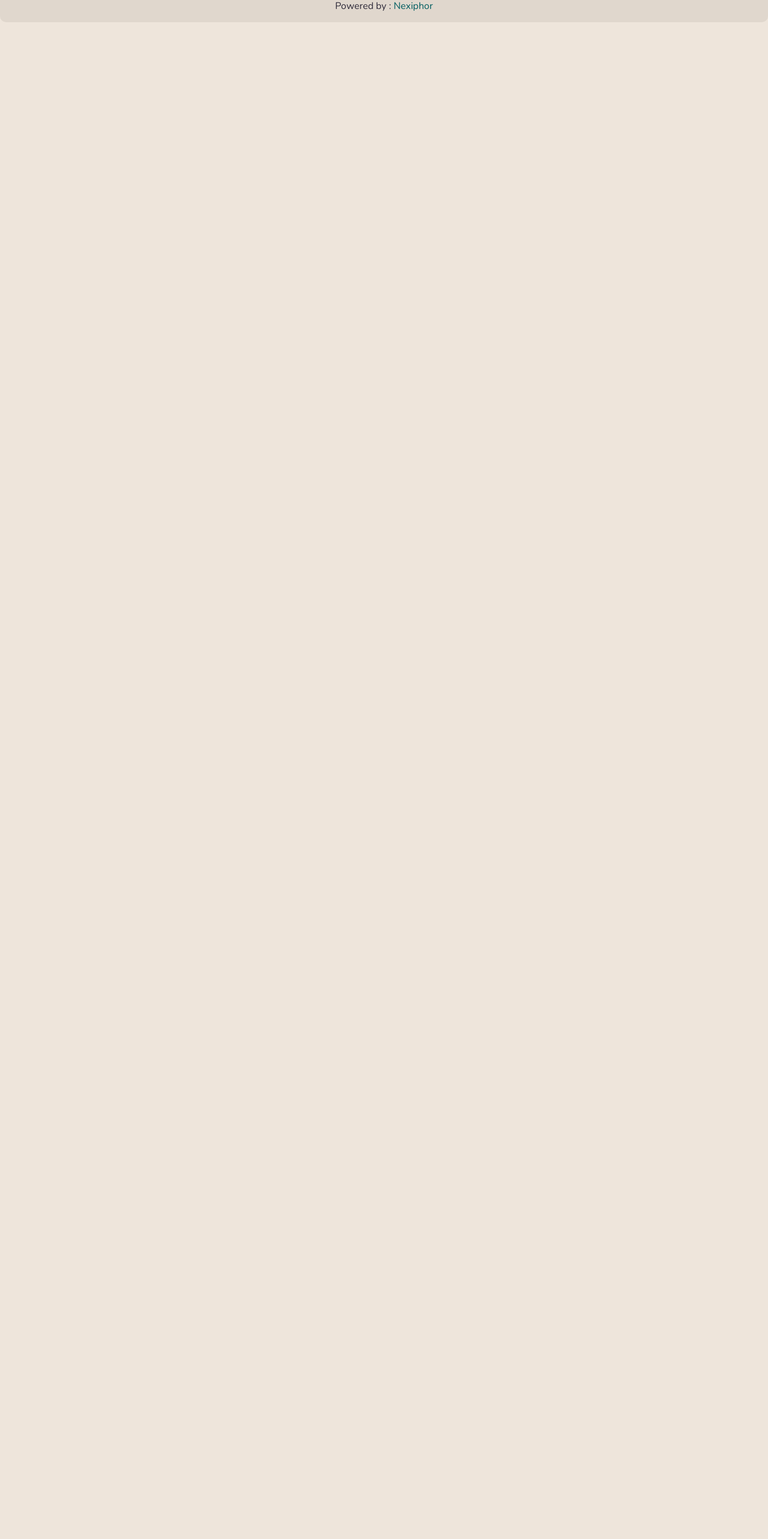
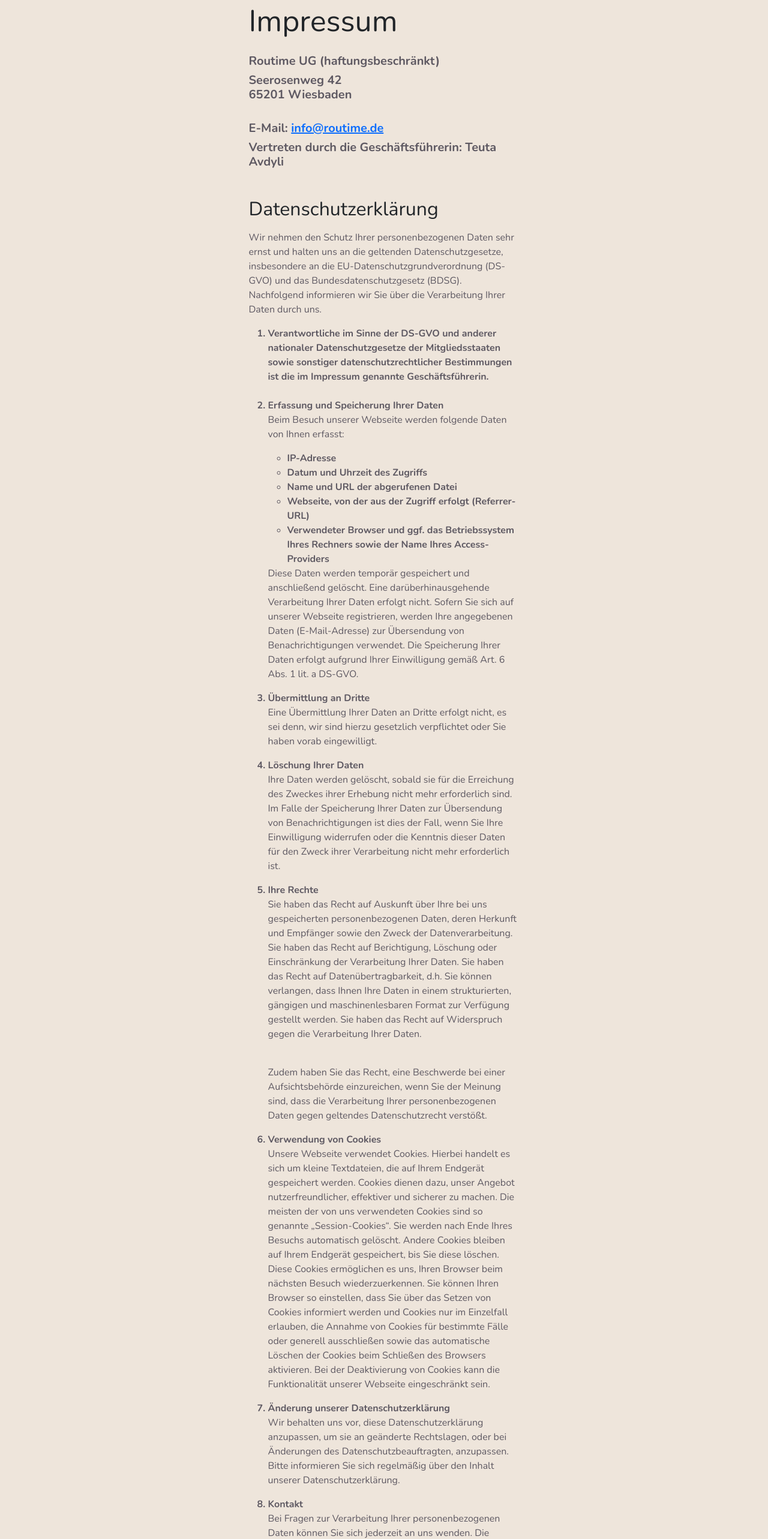
Before and after one commit to ensarspahiu/routime-ecommerce, an Angular app: page /impressum in a window 1280 px wide. Before the commit this address led to /. Shown: the part 120-2686 px from the top of the page at 60% size. Before the commit the page ends 800 px from the top, so only its background shows below. Built offline with nearby package versions, Linux system fonts and the light colour scheme.

Commit message:
impressum completed

```diff
--- a/src/app/app-routing.module.ts
+++ b/src/app/app-routing.module.ts
@@ -4,6 +4,7 @@
 import { AboutUsComponent } from './components/about-us/about-us.component';
 import {ContactUsComponent} from "./components/contact-us/contact-us.component";
 import {ProductsComponent} from "./components/products/products.component";
+import { ImpressumComponent } from './components/impressum/impressum.component';
 
 const routes: Routes = [
   {
@@ -20,6 +21,9 @@
   },
   {
     path: 'products', component: ProductsComponent
+  },
+  {
+    path: 'impressum', component: ImpressumComponent
   }
 ];
 
--- a/src/app/app.component.html
+++ b/src/app/app.component.html
@@ -25,11 +25,9 @@
   </nav>
   <router-outlet #test></router-outlet>
   <footer>
-    Impressum -  Datenschutzerklärung -  © Copyright 2023 routime - All Rights
-    Reserved
-    <br>
-    Powered by : <a style="text-decoration: none; color:#005d60" href="https://www.nexiphor.com/" target="_blank"> Nexiphor</a>
-
+    <a style="text-decoration: none; color:#005d60" href="/impressum">Impressum - Datenschutzerklärung </a>- ©
+    Copyright 2023 Routime - All Rights
+    Reserve
   </footer>
 </div>
 
--- a/src/app/app.module.ts
+++ b/src/app/app.module.ts
@@ -10,6 +10,7 @@
 import { CheckOutComponent } from './components/check-out/check-out.component';
 import { FaqComponent } from './components/faq/faq.component';
 import {FormsModule} from "@angular/forms";
+import { ImpressumComponent } from './components/impressum/impressum.component';
 
 @NgModule({
   declarations: [
@@ -19,7 +20,8 @@
     ContactUsComponent,
     ProductsComponent,
     CheckOutComponent,
-    FaqComponent
+    FaqComponent,
+    ImpressumComponent
   ],
     imports: [
         BrowserModule,
--- a/src/app/components/contact-us/contact-us.component.scss
+++ b/src/app/components/contact-us/contact-us.component.scss
@@ -1,7 +1,6 @@
 .container {
   font-family: 'Nunito', sans-serif;
   max-width: 900px;
-  height: 100vh;
 }
 
 h1 {
--- a/src/app/components/home/home.component.html
+++ b/src/app/components/home/home.component.html
@@ -90,7 +90,8 @@
           <li>Reparaturservice</li>
           <li>Keine Strahlung durch WLAN oder ähnliches</li>
           <li>Keine Aufnahmefunktion für erhöhte Sicherheit</li>
-          <li>Zukunftssicher durch Updates: Wir planen regelmäßige Updates, die einfach und bequem über die Routime-App installiert werden können. So bleibt deine Routime Wanduhr immer auf dem neuesten Stand.</li>
+          <li>Zukunftssicher durch Updates: Wir planen regelmäßige Updates, die einfach und bequem über die Routime-App
+            installiert werden können. So bleibt deine Routime Wanduhr immer auf dem neuesten Stand.</li>
         </ul>
       </div>
     </div>
@@ -154,6 +155,27 @@
     </div>
   </div>
 </div>
-<div class="contact">
-  <app-contact-us></app-contact-us>
+<div class="contact pt-5 pb-5">
+  <div class="container">
+    <h1 class="text-center">Schreibe uns eine Nachricht !</h1>
+    <form (ngSubmit)="submitForm()">
+      <div class="row">
+        <div class="col-md-6 form-group">
+          <input type="text" class="form-control" placeholder="Name" id="name" name="name" [(ngModel)]="contact.name"
+            required>
+        </div>
+        <div class="col-md-6 form-group">
+          <input type="email" class="form-control" placeholder="E-Mail" id="email" name="email"
+            [(ngModel)]="contact.email" required>
+        </div>
+      </div>
+
+      <div class="form-group">
+        <textarea class="form-control" placeholder="Kommentar" id="comment" name="comment" [(ngModel)]="contact.comment"
+          required></textarea>
+      </div>
+
+      <button type="submit">Send</button>
+    </form>
+  </div>
 </div>
--- a/src/app/components/home/home.component.ts
+++ b/src/app/components/home/home.component.ts
@@ -7,6 +7,17 @@
 })
 export class HomeComponent {
 
+  contact = {
+    name: '',
+    email: '',
+    phone: '',
+    comment: ''
+  };
+
+  submitForm() {
+    // You can handle the form submission here, e.g., send data to a server.
+    console.log('Form submitted:', this.contact);
+  }
 
   ngAfterViewInit(){
     const options = {
--- /dev/null
+++ b/src/app/components/impressum/impressum.component.html
@@ -0,0 +1,111 @@
+<div class="container mt-5">
+    <div class="row justify-content-center">
+        <div class="col-5">
+            <h1>Impressum</h1>
+            <h5 class="mt-4">Routime UG (haftungsbeschränkt)</h5>
+            <h5>Seerosenweg 42<br>65201 Wiesbaden</h5>
+            <br>
+            <h5>E-Mail: <a href="mailto:info@routime.de">info@routime.de</a></h5>
+            <h5>Vertreten durch die Geschäftsführerin: Teuta Avdyli</h5>
+            <h2 class="mt-5">Datenschutzerklärung</h2>
+            <p class="mt-3"> Wir nehmen den Schutz Ihrer personenbezogenen Daten sehr ernst und halten uns an die
+                geltenden Datenschutzgesetze, insbesondere an die EU-Datenschutzgrundverordnung (DS-
+                GVO) und das Bundesdatenschutzgesetz (BDSG). Nachfolgend informieren wir Sie über die
+                Verarbeitung Ihrer Daten durch uns.
+            </p>
+            <ol>
+                <li>
+                    Verantwortliche im Sinne der DS-GVO und anderer nationaler Datenschutzgesetze
+                    der Mitgliedsstaaten sowie sonstiger datenschutzrechtlicher Bestimmungen ist die im
+                    Impressum genannte Geschäftsführerin.
+                </li>
+                <br>
+                <li>
+                    Erfassung und Speicherung Ihrer Daten
+                    <p>Beim Besuch unserer Webseite werden folgende Daten von Ihnen erfasst:</p>
+                    <ul>
+                        <li>IP-Adresse</li>
+                        <li>Datum und Uhrzeit des Zugriffs</li>
+                        <li>
+                            Name und URL der abgerufenen Datei
+                        </li>
+                        <li>Webseite, von der aus der Zugriff erfolgt (Referrer-URL)</li>
+                        <li>Verwendeter Browser und ggf. das Betriebssystem Ihres Rechners sowie der Name
+                            Ihres Access-Providers</li>
+                    </ul>
+                    <p>Diese Daten werden temporär gespeichert und anschließend gelöscht. Eine
+                        darüberhinausgehende Verarbeitung Ihrer Daten erfolgt nicht. Sofern Sie sich auf unserer
+                        Webseite registrieren, werden Ihre angegebenen Daten (E-Mail-Adresse) zur Übersendung
+                        von Benachrichtigungen verwendet. Die Speicherung Ihrer Daten erfolgt aufgrund Ihrer
+                        Einwilligung gemäß Art. 6 Abs. 1 lit. a DS-GVO.</p>
+                </li>
+                <li>
+                    Übermittlung an Dritte
+                    <p>Eine Übermittlung Ihrer Daten an Dritte erfolgt nicht, es sei denn, wir sind hierzu
+                        gesetzlich verpflichtet oder Sie haben vorab eingewilligt.
+                    </p>
+                </li>
+                <li>
+                    Löschung Ihrer Daten
+                    <p>Ihre Daten werden gelöscht, sobald sie für die Erreichung des Zweckes ihrer Erhebung
+                        nicht mehr erforderlich sind. Im Falle der Speicherung Ihrer Daten zur Übersendung
+                        von Benachrichtigungen ist dies der Fall, wenn Sie Ihre Einwilligung widerrufen oder
+                        die Kenntnis dieser Daten für den Zweck ihrer Verarbeitung nicht mehr erforderlich
+                        ist.</p>
+                </li>
+                <li>Ihre Rechte
+                    <p>Sie haben das Recht auf Auskunft über Ihre bei uns gespeicherten personenbezogenen
+                        Daten, deren Herkunft und Empfänger sowie den Zweck der Datenverarbeitung. Sie
+                        haben das Recht auf Berichtigung, Löschung oder Einschränkung der Verarbeitung
+                        Ihrer Daten. Sie haben das Recht auf Datenübertragbarkeit, d.h. Sie können verlangen,
+                        dass Ihnen Ihre Daten in einem strukturierten, gängigen und maschinenlesbaren
+                        Format zur Verfügung gestellt werden. Sie haben das Recht auf Widerspruch gegen
+                        die Verarbeitung Ihrer Daten.</p>
+                    <br>
+                    <p>
+                        Zudem haben Sie das Recht, eine Beschwerde bei einer Aufsichtsbehörde einzureichen, wenn
+                        Sie der Meinung sind, dass die Verarbeitung Ihrer personenbezogenen Daten gegen geltendes
+                        Datenschutzrecht verstößt.
+                    </p>
+                </li>
+                <li>
+                    Verwendung von Cookies
+                    <p>Unsere Webseite verwendet Cookies. Hierbei handelt es sich um kleine Textdateien,
+                        die auf Ihrem Endgerät gespeichert werden. Cookies dienen dazu, unser Angebot
+                        nutzerfreundlicher, effektiver und sicherer zu machen. Die meisten der von uns
+                        verwendeten Cookies sind so genannte „Session-Cookies“. Sie werden nach Ende
+                        Ihres Besuchs automatisch gelöscht. Andere Cookies bleiben auf Ihrem Endgerät
+                        gespeichert, bis Sie diese löschen. Diese Cookies ermöglichen es uns, Ihren Browser
+                        beim nächsten Besuch wiederzuerkennen. Sie können Ihren Browser so einstellen,
+                        dass Sie über das Setzen von Cookies informiert werden und Cookies nur im
+                        Einzelfall erlauben, die Annahme von Cookies für bestimmte Fälle oder generell
+                        ausschließen sowie das automatische Löschen der Cookies beim Schließen des
+                        Browsers aktivieren. Bei der Deaktivierung von Cookies kann die Funktionalität
+                        unserer Webseite eingeschränkt sein.</p>
+                </li>
+                <li>Änderung unserer Datenschutzerklärung
+                    <p>
+                        Wir behalten uns vor, diese Datenschutzerklärung anzupassen, um sie an geänderte
+                        Rechtslagen, oder bei Änderungen des Datenschutzbeauftragten, anzupassen. Bitte
+                        informieren Sie sich regelmäßig über den Inhalt unserer Datenschutzerklärung.
+                    </p>
+                </li>
+                <li>Kontakt
+                    <p>Bei Fragen zur Verarbeitung Ihrer personenbezogenen Daten können Sie sich jederzeit
+                        an uns wenden. Die Kontaktdaten finden Sie im Impressum.</p>
+                </li>
+                <li>
+                    Verantwortliche Stelle
+                    <p>Die verantwortliche Stelle für die Datenverarbeitung auf unserer Webseite ist die im
+                        Impressum genannte Geschäftsführerin.</p>
+                </li>
+                <li>
+                    Datenschutzbeauftragter
+                    <p>Die Datenschutzbeauftragte ist die im Impressum genannte Geschäftsführerin. Diese
+                        steht Ihnen für Auskünfte und Anfragen zum Thema Datenschutz zur Verfügung und
+                        kann unter der im Impressum genannten E-Mail-Adresse erreicht werden.</p>
+                </li>
+            </ol>
+        </div>
+    </div>
+</div>
--- /dev/null
+++ b/src/app/components/impressum/impressum.component.scss
@@ -0,0 +1,27 @@
+.container {
+    font-family: 'Nunito', sans-serif;
+
+    h1 {
+        font-size: 50px;
+    }
+
+    h5 {
+        font-size: 20px;
+        font-weight: bold;
+        color: #2E2A39BF
+    }
+
+    p {
+        color: #2E2A39BF;
+    }
+
+    ol>li {
+        font-weight: bold;
+        color: #2E2A39BF;
+    }
+
+    ol>li>p {
+        font-weight: normal;
+    }
+
+}
```
Also changed, not shown: src/app/components/home/home.component.scss (+52 -0 lines), src/app/components/impressum/impressum.component.ts (added, +10 -0 lines), 1 other file (tests, documents, lock files or other folders).
